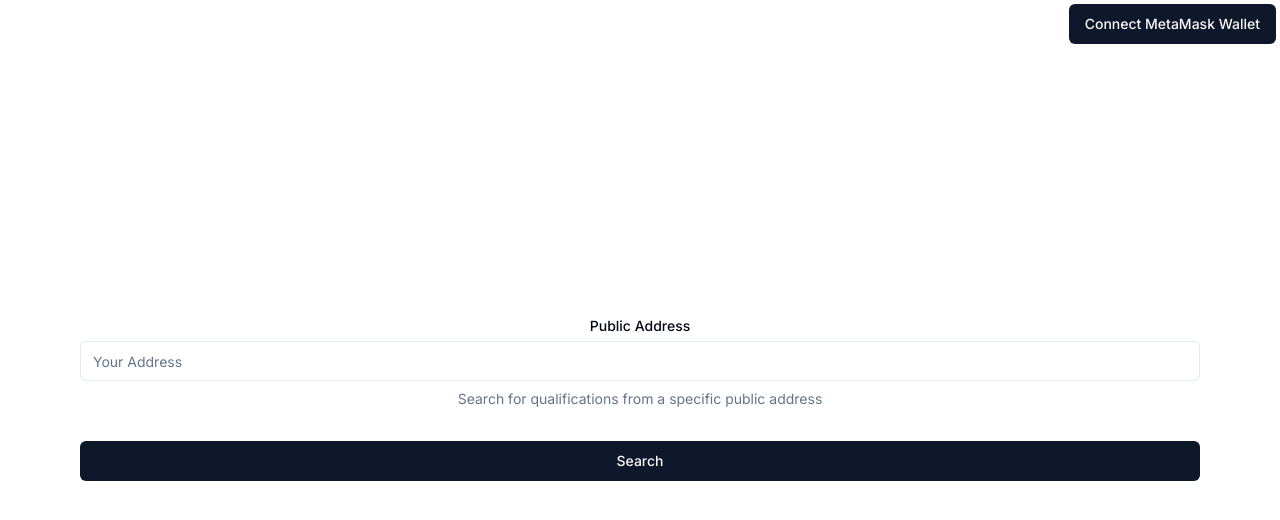
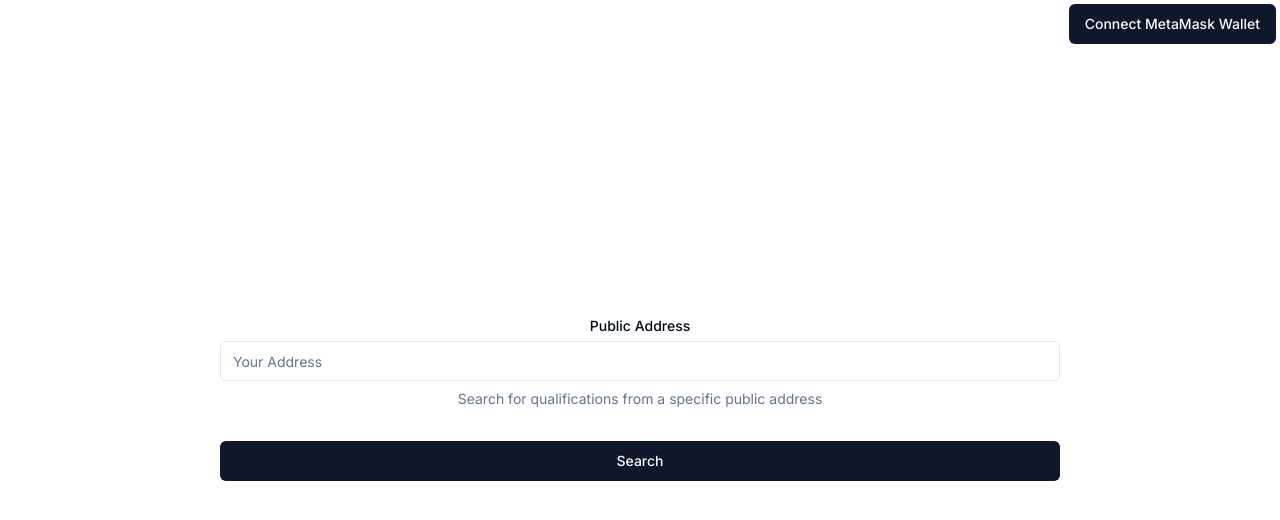
Before and after one commit to Chrissydrx/cs596-final-project, a Next.js app: page / in a window 1280 px wide. Shown: the top 520 px of the page. Built offline with nearby package versions, Linux system fonts and the light colour scheme; no server answers.

Commit message:
feature: center content

```diff
--- a/app/layout.js
+++ b/app/layout.js
@@ -11,7 +11,11 @@ export const metadata = {
 export default function RootLayout({ children }) {
   return (
     <html lang="en">
-      <body className={inter.className}>{children}</body>
+      <body
+        className={`${inter.className} mx-auto max-w-[1000px] min-h-screen flex flex-col justify-center`}
+      >
+        {children}
+      </body>
     </html>
   );
 }
```
